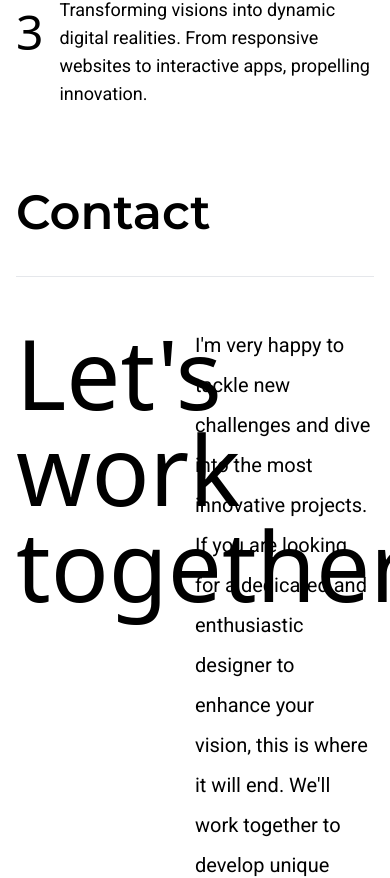
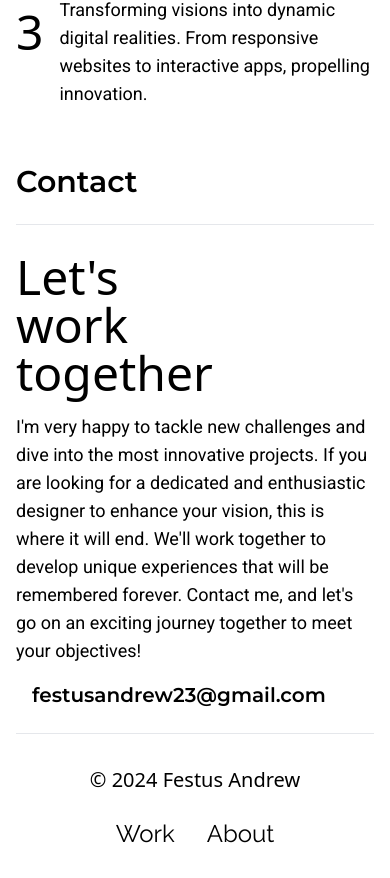
Before and after one commit to KeswetRinret/Festus_Andrew_Portfolio, a React (Vite) app: page /moreAbout in a window 390 px wide. Shown: the part 2895-3773 px from the top of the page. Built offline with nearby package versions, Linux system fonts and the light colour scheme.

Commit message:
minor corrections on responsiveness

```diff
--- a/src/components/landingPage/Hero.jsx
+++ b/src/components/landingPage/Hero.jsx
@@ -4,7 +4,7 @@ import { Link, NavLink } from "react-router-dom";
 
 const Hero = () => {
   return (
-    <div className="container mx-auto max-w-[90%] md:my-5 my-1">
+    <div className="container mx-auto max-w-[90%] md:my-5 my-2">
       <div className="w-full flex flex-col justify-center items-center space-y-4">
         <NavLink to={"/"}>
           <img
--- a/src/components/myWorks/Infinity.jsx
+++ b/src/components/myWorks/Infinity.jsx
@@ -187,7 +187,7 @@ const Infinity = () => {
        <hr className="md:mt-12 mt-6" />
       <footer className="md:mt-16 mt-8 flex md:flex-row flex-col">
       <p className="md:w-[60%] text-xl md:font-tertiaryFont md:mt-5 md:mr-20 flex justify-center">
-          © 2023 Templify by Patryk Moskot
+      © 2024 Festus Andrew
         </p>
 
         <div className="md:w-[40%] w-full flex md:justify-end justify-center mt-6">
--- a/src/components/myWorks/Marb.jsx
+++ b/src/components/myWorks/Marb.jsx
@@ -195,7 +195,7 @@ const Marb = () => {
        <hr className="md:mt-12 mt-6" />
       <footer className="md:mt-16 mt-8 flex md:flex-row flex-col">
       <p className="md:w-[60%] text-xl md:font-tertiaryFont md:mt-5 md:mr-20 flex justify-center">
-          © 2023 Templify by Patryk Moskot
+      © 2024 Festus Andrew
         </p>
 
         <div className="md:w-[40%] w-full flex md:justify-end justify-center mt-6">
--- a/src/components/myWorks/ProClub.jsx
+++ b/src/components/myWorks/ProClub.jsx
@@ -195,7 +195,7 @@ const ProClub = () => {
        <hr className="md:mt-12 mt-6" />
       <footer className="md:mt-16 mt-8 flex md:flex-row flex-col">
       <p className="md:w-[60%] text-xl md:font-tertiaryFont flex justify-center">
-          © 2023 Templify by Patryk Moskot
+      © 2024 Festus Andrew
         </p>
 
         <div className="md:w-[40%] w-full flex md:justify-end justify-center mt-6">
--- a/src/components/myWorks/Wander.jsx
+++ b/src/components/myWorks/Wander.jsx
@@ -188,7 +188,7 @@ const Wander = () => {
        <hr className="md:mt-12 mt-6" />
       <footer className="md:mt-16 mt-8 flex md:flex-row flex-col">
       <p className="md:w-[60%] text-xl md:font-tertiaryFont md:mt-5 md:mr-20 flex justify-center">
-          © 2023 Templify by Patryk Moskot
+      © 2024 Festus Andrew
         </p>
 
         <div className="md:w-[40%] w-full flex md:justify-end justify-center mt-6">
--- a/src/components/otherPages/MoreAbout.jsx
+++ b/src/components/otherPages/MoreAbout.jsx
@@ -16,7 +16,9 @@ const About = () => {
           </NavLink>
         </div>
         <div>
-          <p className="md:text-5xl text-3xl mt-8 font-tertiaryFont font-semibold">About me</p>
+          <p className="md:text-5xl text-3xl mt-8 font-tertiaryFont font-semibold">
+            About me
+          </p>
         </div>
         <hr className="md:mt-8 mt-4" />
 
@@ -125,8 +127,13 @@ const About = () => {
 
         <div className="md:mt-10 mt-6">
           <div className="md:ml-8 ml-2">
-            <p className="md:text-4xl text-2xl font-semibold">Zeustek Solutions</p>
-            <p className="md:text-2xl text-xl md:mt-4 mt-2"> Freelance Product Designer</p>
+            <p className="md:text-4xl text-2xl font-semibold">
+              Zeustek Solutions
+            </p>
+            <p className="md:text-2xl text-xl md:mt-4 mt-2">
+              {" "}
+              Freelance Product Designer
+            </p>
           </div>
           <div>
             <p className="md:text-xl text-lg font-secondaryFont md:mt-8 mt-4 md:leading-8 leading-7">
@@ -145,7 +152,9 @@ const About = () => {
         <div className="md:mt-10 mt-6">
           <div className="md:ml-8 ml-2">
             <p className="md:text-4xl text-2xl font-semibold">Genesys Hub</p>
-            <p className="md:text-2xl text-xl md:mt-4 mt-2">Upskill Product Designer</p>
+            <p className="md:text-2xl text-xl md:mt-4 mt-2">
+              Upskill Product Designer
+            </p>
           </div>
           <div>
             <p className="md:text-xl text-lg font-secondaryFont md:mt-8 mt-4 md:leading-8 leading-7">
@@ -159,7 +168,9 @@ const About = () => {
 
         <div className="md:mt-20 mt-12 md:space-y-12 space-y-8">
           <div className="">
-            <p className="font-tertiaryFont md:text-5xl text-3xl font-semibold">Services</p>
+            <p className="font-tertiaryFont md:text-5xl text-3xl font-semibold">
+              Services
+            </p>
           </div>
           <hr className="md:mx-0 mx-3" />
 
@@ -182,7 +193,9 @@ const About = () => {
           <div className="flex md:space-x-6 space-x-3">
             <div className="md:text-8xl text-5xl flex items-center ">2</div>
             <div className="">
-              <p className="md:text-3xl text-2xl font-tertiaryFont font-semibold">Design</p>
+              <p className="md:text-3xl text-2xl font-tertiaryFont font-semibold">
+                Design
+              </p>
               <p className="font-secondaryFont text-lg md:mt-4 mt-2 pl-1">
                 Crafting engaging experiences from the initial click. Creating
                 intuitive interfaces for seamless user interactions.
@@ -204,25 +217,28 @@ const About = () => {
           </div>
         </div>
 
-        <div className="mt-20 mb-6 h-fit ">
+        <section id="contact">
+          <div className="md:mt-20 mt-14 mb-6 h-fit ">
             <div href="contact">
-            <p className="text-5xl font-tertiaryFont font-semibold">Contact</p>
+              <p className="md:text-5xl text-3xl font-tertiaryFont font-semibold">
+                Contact
+              </p>
             </div>
-          <hr className="mt-10" />
+            <hr className="md:mt-10 mt-6" />
 
             <div className="">
-            <div className="mt-12 flex">
-              <p className="w-1/2 text-8xl space-y-8">
+              <div className="md:mt-12 mt-7 flex md:flex-row flex-col">
+                <p className="w-1/2 md:text-8xl text-5xl md:space-y-8">
                   Let's <br /> work <br /> together
                 </p>
 
-              <p className="w-1/2 font-secondaryFont text-xl leading-10">
+                <p className="md:w-1/2 w-full font-secondaryFont md:text-xl text-lg md:leading-8 leading-7 mt-4">
                   I'm very happy to tackle new challenges and dive into the most
                   innovative projects. If you are looking for a dedicated and
                   enthusiastic designer to enhance your vision, this is where it
-                will end. We'll work together to develop unique experiences that
-                will be remembered forever. Contact me, and let's go on an
-                exciting journey together to meet your objectives!
+                  will end. We'll work together to develop unique experiences
+                  that will be remembered forever. Contact me, and let's go on
+                  an exciting journey together to meet your objectives!
                   <div className="md:mt-10 mt-4 md:text-3xl text-xl w-full ml-4 font-tertiaryFont font-semibold relative group">
                     <span class="absolute bottom-0 left-0 w-0 h-0.5 bg-gray-800 group-hover:w-full group-hover:transition-all group-hover:duration-300"></span>
                     festusandrew23@gmail.com
@@ -231,31 +247,30 @@ const About = () => {
               </div>
             </div>
           </div>
-
-        <div className="mb-10">
-          <hr className="mt-12" />
-          <footer className="mt-16 flex">
-            <p className="w-[60%] text-xl font-tertiaryFont">
-              © 2023 Templify by Patryk Moskot
+        </section>
+        <div className='md:mb-10 mb-4'>
+       <hr className="md:mt-12 mt-6" />
+      <footer className="md:mt-16 mt-8 flex md:flex-row flex-col">
+      <p className="md:w-[60%] text-xl md:font-tertiaryFont md:mt-5 md:mr-20 flex justify-center">
+          © 2024 Festus Andrew
         </p>
 
-            <div className=" w-[40%] flex justify-end ">
+        <div className="md:w-[40%] w-full flex md:justify-end justify-center mt-6">
           <a href="MyWork2">
-                <p className="font-primaryFont text-3xl  relative group">
+            <p className="font-primaryFont md:text-3xl text-2xl  relative group">
               Work
               <span class="absolute bottom-0 left-0 w-0 h-0.5  bg-gray-800 group-hover:w-full group-hover:transition-all group-hover:duration-300"></span>
             </p>
           </a>
 
-
           <a href="MoreAbout">
-            <p className="text-3xl ml-8 font-primaryFont relative group">
+            <p className="md:text-3xl text-2xl ml-8 font-primaryFont relative group">
               About
               <span class="absolute bottom-0 left-0 w-0 h-0.5  bg-gray-800 group-hover:w-full group-hover:transition-all group-hover:duration-300"></span>
             </p>
           </a>
+        </div>
 
-            </div>
       </footer>
     </div>
       </div>
--- a/src/components/otherPages/MyWork2.jsx
+++ b/src/components/otherPages/MyWork2.jsx
@@ -100,7 +100,7 @@ const Works = () => {
 
           <div className="">
             <div className="md:mt-12 mt-7 flex md:flex-row flex-col">
-              <p className="w-1/2 md:text-8xl text-5xl md:space-y-8">
+              <p className="md:w-1/2 w-full md:text-8xl text-5xl md:space-y-8">
                 Let's <br /> work <br /> together
               </p>
 
```
Lines whose indentation alone changed are shown as unchanged.
